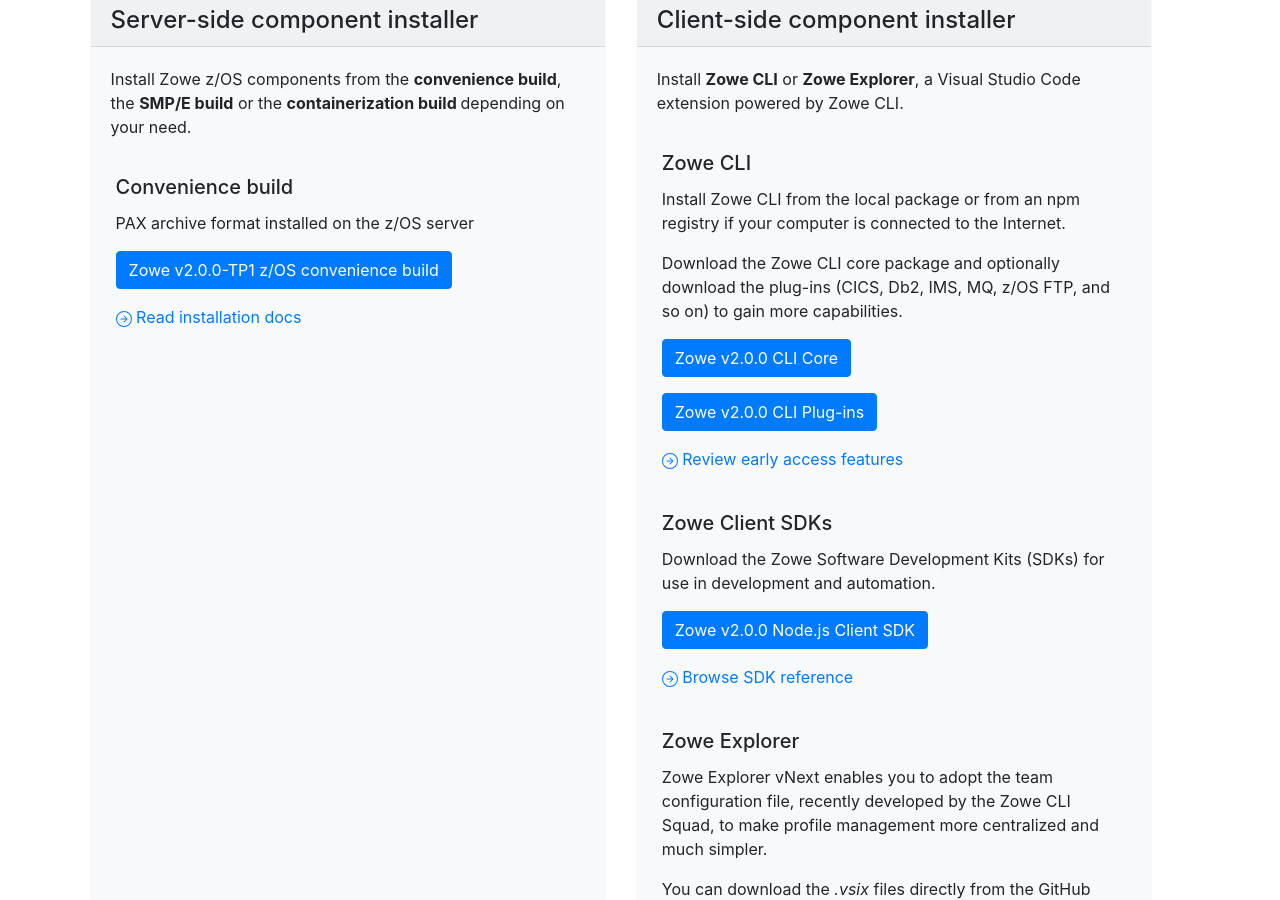
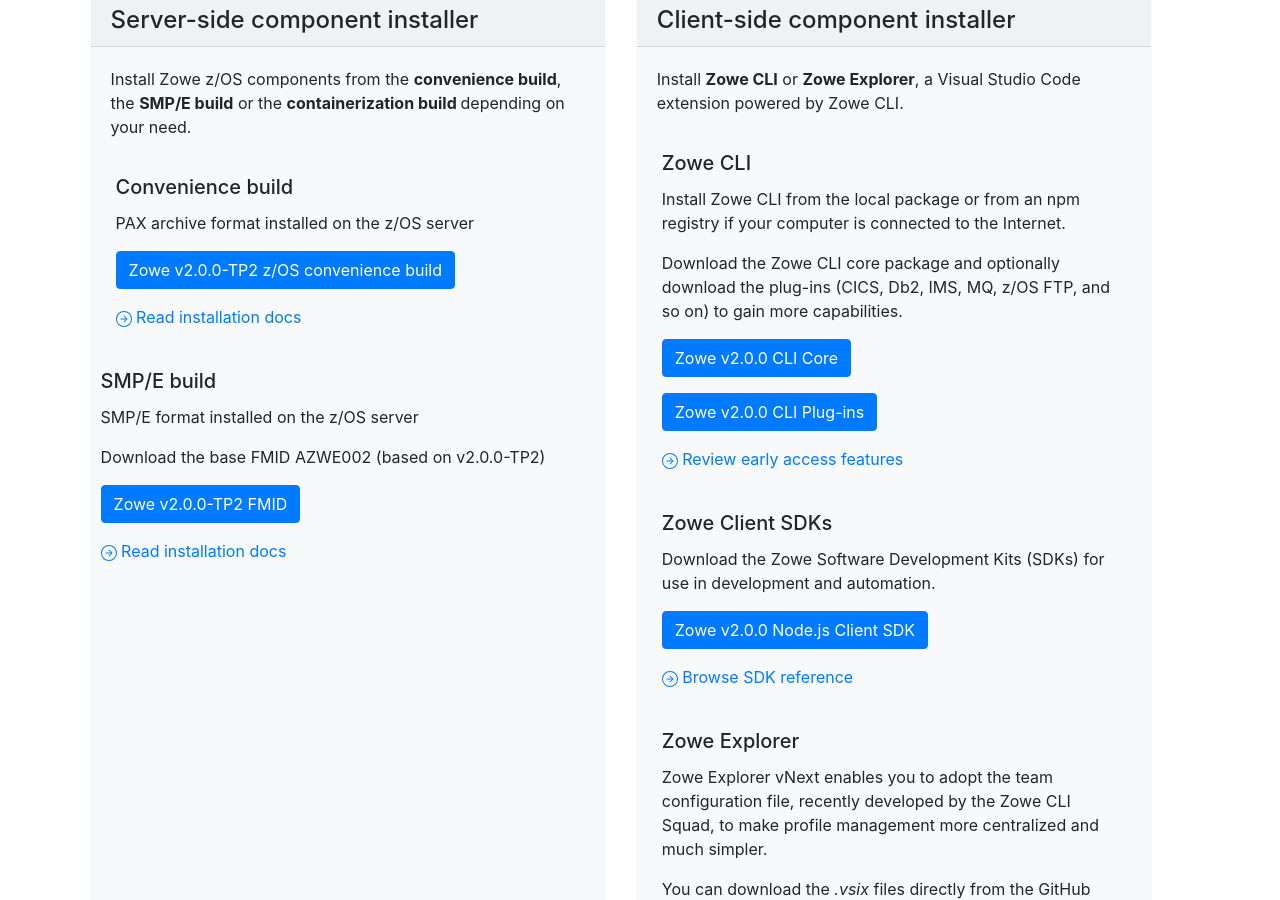
Before and after one commit to zowe/zowe.github.io, a Jekyll site: the page built from download.md, in a window 1280 px wide and 900 px high, scrolled down 1734 px. Built offline with Jekyll 4.4.1, drawn with Linux system fonts in a browser that asks for light colours; our own code applies the rules of GitHub Pages for plain Markdown files.

Commit message:
TP2 download links
Signed-off-by: Jack (T.) Jia <jack-tiefeng.jia@ibm.com>

```diff
--- a/_config.yml
+++ b/_config.yml
@@ -107,10 +107,10 @@
 zowe_cli_next_features_doc_url: https://github.com/zowe/zowe-cli#early-access-features
 zowe_node_sdk_next_reference_doc_url: https://docs.zowe.org/stable/typedoc_next/index.html
 zowe_next_release_date: 2022-02-11
-v2_pax_preview_url: https://zowe.jfrog.io/zowe/libs-release-local/org/zowe/2.0.0-TP1/zowe-2.0.0-TP1.pax
+v2_pax_preview_url: https://zowe.jfrog.io/zowe/libs-release-local/org/zowe/2.0.0-TP2/zowe-2.0.0-TP2.pax
 v2_zos_component_install_doc_url: https://deploy-preview-1961--zowe-docs-master.netlify.app/stable/user-guide/install-zos
-v2_smpe_download_url: https://zowe.jfrog.io/zowe/libs-release-local/org/zowe/2.0.0-TP1/zowe-smpe-2.0.0-TP1.zip
-v2_containerization_download_url: https://zowe.jfrog.io/zowe/libs-release-local/org/zowe/2.0.0-TP1/zowe-containerization-2.0.0-TP1.zip
+v2_smpe_download_url: https://zowe.jfrog.io/zowe/libs-release-local/org/zowe/2.0.0-TP2/zowe-smpe-2.0.0-TP2.zip
+v2_containerization_download_url: https://zowe.jfrog.io/zowe/libs-release-local/org/zowe/2.0.0-TP2/zowe-containerization-2.0.0-TP2.zip
 v2_containerization_install_doc_url: https://deploy-preview-1961--zowe-docs-master.netlify.app/stable/user-guide/k8s-introduction
 
 plugins:
--- a/download.md
+++ b/download.md
@@ -163,7 +163,7 @@
           <div class="card-body">
             <h5 class="card-title">Convenience build</h5>
             <p class="card-text">PAX archive format installed on the z/OS server</p>
-            <p><a class="btn btn-primary" href="{{ site.v2_pax_preview_url }}">Zowe v2.0.0-TP1 z/OS convenience build</a></p>
+            <p><a class="btn btn-primary" href="{{ site.v2_pax_preview_url }}">Zowe v2.0.0-TP2 z/OS convenience build</a></p>
             <div>
               <a href="{{ site.v2_zos_component_install_doc_url }}" class="card-link">
               <svg width="1em" height="1em" viewBox="0 0 16 16" class="bi bi-arrow-right-circle" fill="currentColor" xmlns="http://www.w3.org/2000/svg"> <path fill-rule="evenodd" d="M8 15A7 7 0 1 0 8 1a7 7 0 0 0 0 14zm0 1A8 8 0 1 0 8 0a8 8 0 0 0 0 16z"/> <path fill-rule="evenodd" d="M7.646 11.354a.5.5 0 0 1 0-.708L10.293 8 7.646 5.354a.5.5 0 1 1 .708-.708l3 3a.5.5 0 0 1 0 .708l-3 3a.5.5 0 0 1-.708 0z"/> <path fill-rule="evenodd" d="M4.5 8a.5.5 0 0 1 .5-.5h5a.5.5 0 0 1 0 1H5a.5.5 0 0 1-.5-.5z"/></svg>
@@ -171,12 +171,12 @@
               </a>
             </div>
           </div>
-          <!--div class="row">
+          <div class="row">
           <div class="card-body">
             <h5 class="card-title">SMP/E build</h5>
             <p class="card-text">SMP/E format installed on the z/OS server</p>
-            <p class="card-text">Download the base FMID AZWE002 (based on v2.0.0-TP1)</p>
-            <p><a class="btn btn-primary" href="{{ site.v2_smpe_download_url }}">Zowe v2.0.0-TP1 FMID</a></p>
+            <p class="card-text">Download the base FMID AZWE002 (based on v2.0.0-TP2)</p>
+            <p><a class="btn btn-primary" href="{{ site.v2_smpe_download_url }}">Zowe v2.0.0-TP2 FMID</a></p>
             <div>
               <a href="{{ site.v2_zos_component_install_doc_url }}" class="card-link">
               <svg width="1em" height="1em" viewBox="0 0 16 16" class="bi bi-arrow-right-circle" fill="currentColor" xmlns="http://www.w3.org/2000/svg"> <path fill-rule="evenodd" d="M8 15A7 7 0 1 0 8 1a7 7 0 0 0 0 14zm0 1A8 8 0 1 0 8 0a8 8 0 0 0 0 16z"/> <path fill-rule="evenodd" d="M7.646 11.354a.5.5 0 0 1 0-.708L10.293 8 7.646 5.354a.5.5 0 1 1 .708-.708l3 3a.5.5 0 0 1 0 .708l-3 3a.5.5 0 0 1-.708 0z"/> <path fill-rule="evenodd" d="M4.5 8a.5.5 0 0 1 .5-.5h5a.5.5 0 0 1 0 1H5a.5.5 0 0 1-.5-.5z"/></svg>
@@ -185,11 +185,11 @@
             </div>
           </div>
           </div>
-          <div class="row">
+          <!--div class="row">
           <div class="card-body">
             <h5 class="card-title">Containerization build</h5>
             <p class="card-text">Files to launch Zowe in a container environment like Kubernetes</p>
-            <p><a class="btn btn-primary" href="{{ site.v2_containerization_download_url }}">Zowe v2.0.0-TP1 containerization build</a></p>
+            <p><a class="btn btn-primary" href="{{ site.v2_containerization_download_url }}">Zowe v2.0.0-TP2 containerization build</a></p>
             <div>
               <a href="{{ site.v2_containerization_install_doc_url }}" class="card-link">
               <svg width="1em" height="1em" viewBox="0 0 16 16" class="bi bi-arrow-right-circle" fill="currentColor" xmlns="http://www.w3.org/2000/svg"> <path fill-rule="evenodd" d="M8 15A7 7 0 1 0 8 1a7 7 0 0 0 0 14zm0 1A8 8 0 1 0 8 0a8 8 0 0 0 0 16z"/> <path fill-rule="evenodd" d="M7.646 11.354a.5.5 0 0 1 0-.708L10.293 8 7.646 5.354a.5.5 0 1 1 .708-.708l3 3a.5.5 0 0 1 0 .708l-3 3a.5.5 0 0 1-.708 0z"/> <path fill-rule="evenodd" d="M4.5 8a.5.5 0 0 1 .5-.5h5a.5.5 0 0 1 0 1H5a.5.5 0 0 1-.5-.5z"/></svg>
```
